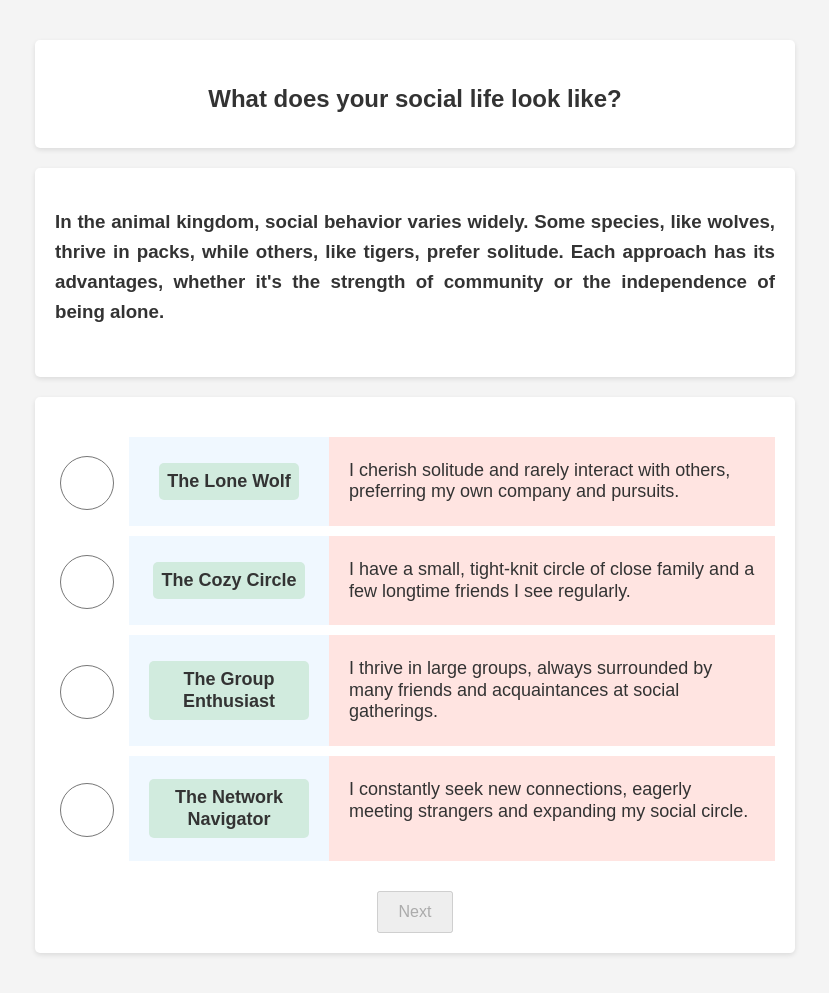
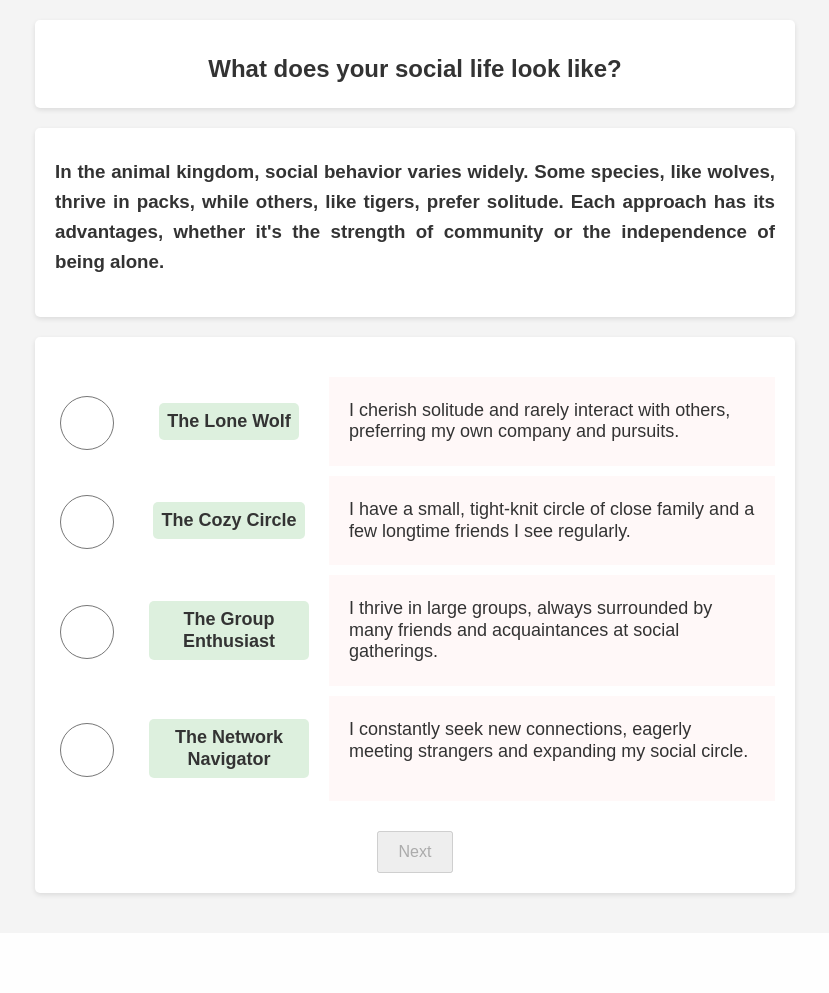
Before and after one commit to ju-henry/WildlyMe, a Flask app: page /question in a window 1280 px wide. Shown: the whole page, without its empty margins (225-1054 px from the left). After the commit the page ends 933 px from the top, so only its background shows below. Run offline with Flask 3, Linux system fonts and the light colour scheme.

Commit message:
added some styles to question.html

```diff
--- a/static/style.css
+++ b/static/style.css
@@ -82,6 +82,16 @@
     padding-left: 20px;
 }
 
+#question {
+    margin-top: 0px;
+    padding: 10px 20px;
+}
+
+#info {
+    margin: 20px 0;
+    padding: 10px 20px;
+}
+
 form {
     margin-top: 20px;
 }
@@ -97,7 +107,6 @@
 
 .left-column {
     width: 200px; /* Fixed width for the left column */
-    background-color: #f0f8ff; /* Light blue background */
     flex-shrink: 0;
     display: flex;
     align-items: center;
@@ -114,7 +123,7 @@
 
 .right-column {
     flex-grow: 1; /* Fills the remaining space */
-    background-color: #ffe4e1; /* Light pink background */
+    background-color: #ffe4e140; /* Light pink background */
 }
 
 .answer-option {
```
